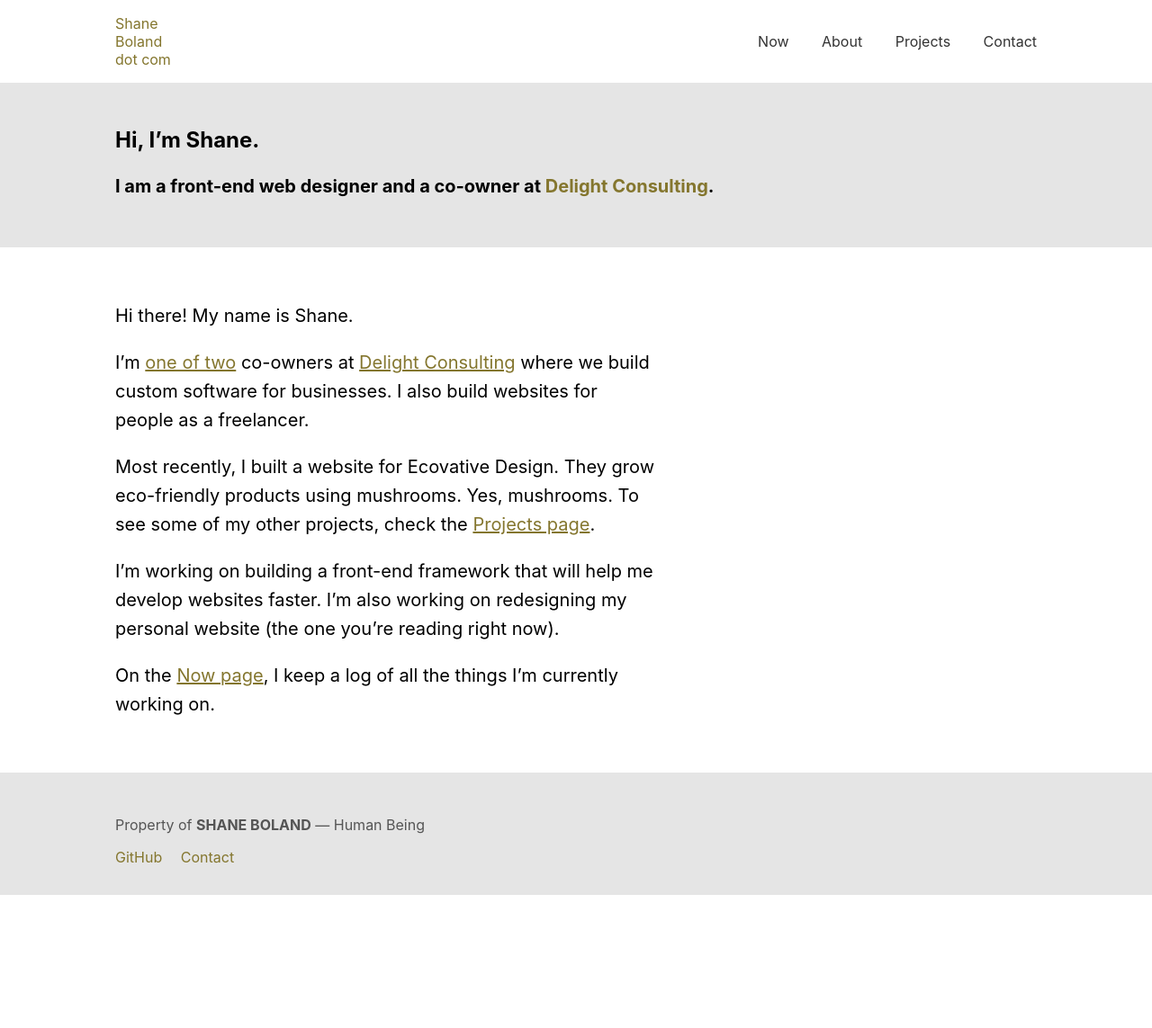
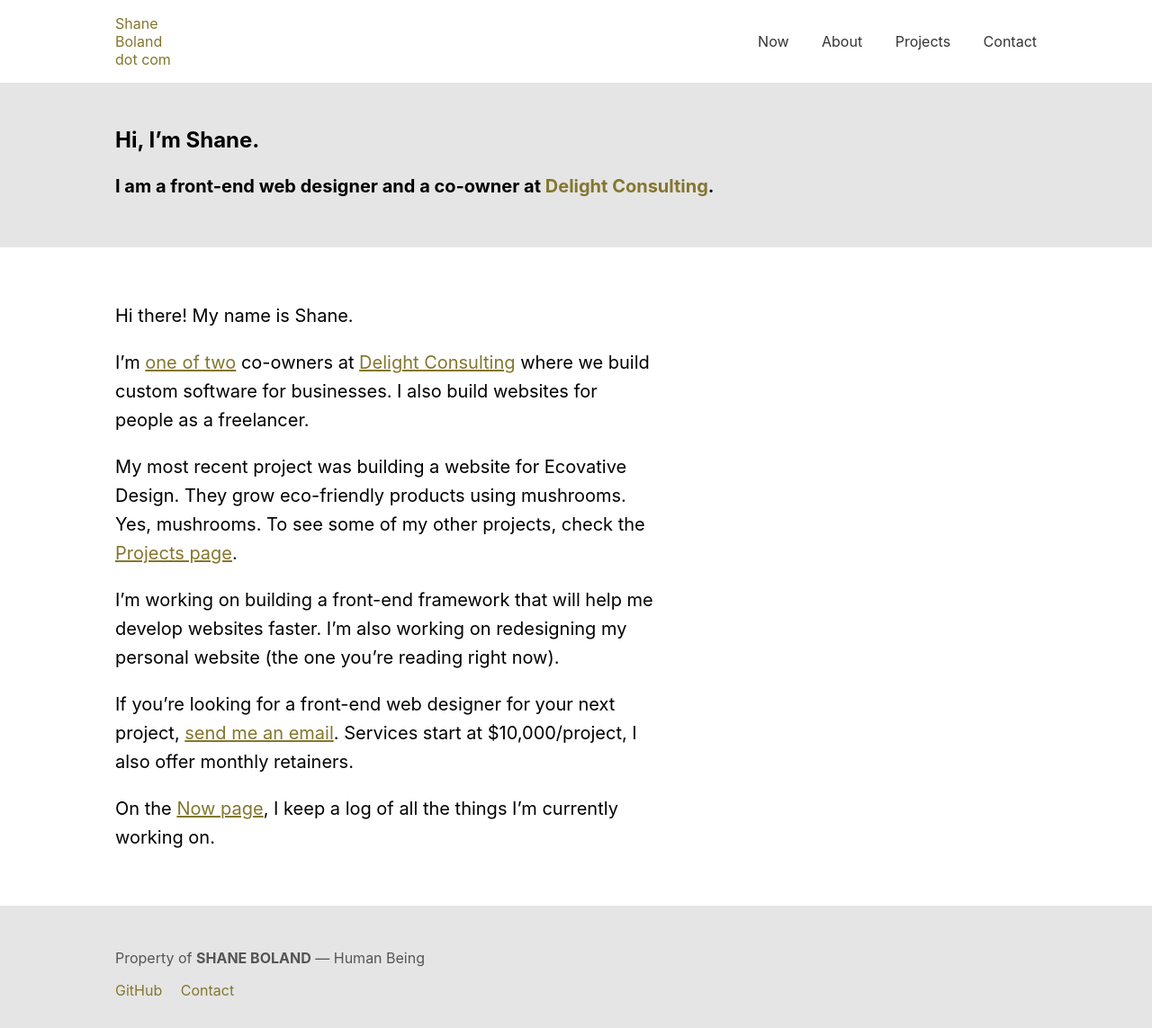
Before and after one commit to shanetheboland/portfolio, a Jekyll site: the page built from index.html, in a window 1280 px wide. Shown: the whole page at 90% size. Built offline with Jekyll 4.4.1, drawn with Linux system fonts in a browser that asks for light colours; before the commit the page ends 995 px from its top, so only the background shows below that.

Commit message:
NOW: Updated now page

```diff
--- a/_layouts/default.html
+++ b/_layouts/default.html
@@ -3,7 +3,7 @@
 
   {% include head.html %}
 
-  <body class="w-100 sans-serif" itemscope itemtype="http://schema.org/WebPage">
+  <body class="w-100 sans-serif fade-in" itemscope itemtype="http://schema.org/WebPage">
 
     {% include header.html %}
 
--- /dev/null
+++ b/_sass/animations.scss
@@ -0,0 +1,45 @@
+@-webkit-keyframes fadeIn { from { opacity:0; } to { opacity:1; } }
+@-moz-keyframes fadeIn { from { opacity:0; } to { opacity:1; } }
+@keyframes fadeIn { from { opacity:0; } to { opacity:1; } }
+
+@-webkit-keyframes fadeOut { from { opacity:1; } to { opacity:0; } }
+@-moz-keyframes fadeOut { from { opacity:1; } to { opacity:0; } }
+@keyframes fadeOut { from { opacity:1; } to { opacity:0; } }
+
+.fade-in {
+    opacity:0;  /* make things invisible upon start */
+    -webkit-animation:fadeIn ease-in 1;  /* call our keyframe named fadeIn, use animation ease-in and repeat it only 1 time */
+    -moz-animation:fadeIn ease-in 1;
+    animation:fadeIn ease-in 1;
+
+    -webkit-animation-fill-mode:forwards;  /* this makes sure that after animation is done we remain at the last keyframe value (opacity: 1)*/
+    -moz-animation-fill-mode:forwards;
+    animation-fill-mode:forwards;
+
+    -webkit-animation-duration:.2s;
+    -moz-animation-duration:.2s;
+    animation-duration:.2s;
+
+    -webkit-animation-delay: 0s;
+    -moz-animation-delay: 0s;
+    animation-delay: 0s;
+}
+
+.fade-out {
+    opacity:1;  /* make things visible upon start */
+    -webkit-animation:fadeOut ease-in 1;  /* call our keyframe named fadeIn, use animattion ease-in and repeat it only 1 time */
+    -moz-animation:fadeOut ease-in 1;
+    animation:fadeOut ease-in 1;
+
+    -webkit-animation-fill-mode:forwards;  /* this makes sure that after animation is done we remain at the last keyframe value (opacity: 1)*/
+    -moz-animation-fill-mode:forwards;
+    animation-fill-mode:forwards;
+
+    -webkit-animation-duration:.2s;
+    -moz-animation-duration:.2s;
+    animation-duration:.2s;
+
+    -webkit-animation-delay: 0s;
+    -moz-animation-delay: 0s;
+    animation-delay: 0s;
+}
--- a/css/main.scss
+++ b/css/main.scss
@@ -5,4 +5,5 @@
 
 // Import partials from `sass_dir` (defaults to `_sass`)
 @import "tachyons";
+@import "animations";
 @import "colors";
--- a/index.html
+++ b/index.html
@@ -16,8 +16,9 @@
       <p class="f5 f4-ns measure lh-copy">
       I’m <a class="gold dim" href="http://twitter.com/hunterfortuin">one of two</a> co-owners at <a class="gold dim" href="http://delight.consulting">Delight Consulting</a> where we build custom software for businesses. I also build websites for people as a freelancer.
       </p>
-      <p class="f5 f4-ns measure lh-copy">Most recently, I built a website for Ecovative Design. They grow eco-friendly products using mushrooms. Yes, mushrooms. To see some of my other projects, check the <a href="{{ "/projects" | prepend: site.github.url }}" class="dim gold">Projects page</a>.</p>
+      <p class="f5 f4-ns measure lh-copy">My most recent project was building a website for Ecovative Design. They grow eco-friendly products using mushrooms. Yes, mushrooms. To see some of my other projects, check the <a href="{{ "/projects" | prepend: site.github.url }}" class="dim gold">Projects page</a>.</p>
       <p class="f5 f4-ns measure lh-copy">I’m working on building a front-end framework that will help me develop websites faster. I’m also working on redesigning my personal website (the one you’re reading right now).</p>
+      <p class="f5 f4-ns measure lh-copy">If you’re looking for a front-end web designer for your next project, <a href="{{ "/contact" | prepend: site.github.url }}" class="dim gold">send me an email</a>. Services start at $10,000/project, I also offer monthly retainers.</p>
       <p class="f5 f4-ns measure lh-copy">On the <a href="{{ "/now" | prepend: site.github.url }}" class="dim gold">Now page</a>, I keep a log of all the things I’m currently working on.</p>
     </div>
   </section>
--- a/now.html
+++ b/now.html
@@ -26,7 +26,7 @@
 
         <p class="f5 f4-ns measure lh-copy">At Delight, we’re working on making a <a class="dim gold" href="http://delightagency.io">ticketing system</a> to help create smoother communication between agencies and their clients. The ticketing system is being built with React and Redux. We’re also working on a project for <a href="http://www.tsladventures.net/" class="dim gold">TSL</a>, and maintaining <a href="http://www.ecovativedesign.com/" class="dim gold">Ecovative’s website</a> and ERP system.</p>
 
-        <p class="f5 f4-ns measure lh-copy">In my free time, I’m working on re-building my personal website (the one you’re reading right now). I’m also working on building a <a href="https://github.com/delightconsulting/delight-front-end-framework" class="dim gold">front-end framework</a> that will help me design websites faster.</p>
+        <p class="f5 f4-ns measure lh-copy">In my free time, I’m working on redesigning shaneboland.com. I’m also working on building a <a href="https://github.com/delightconsulting/delight-front-end-framework" class="dim gold">front-end framework</a> that will help me design websites faster.</p>
 
         <p class="f5 f4-ns measure lh-copy">I’m writing everyday, even if it’s only one sentence. I’m really starting to enjoy it. I didn’t think writing would be this fun. Blog posts coming soon once my writing is less terrible.</p>
       </div>
```
Also changed, not shown: _includes/head.html (+10 -0 lines), _includes/javascript.html (+7 -0 lines).
